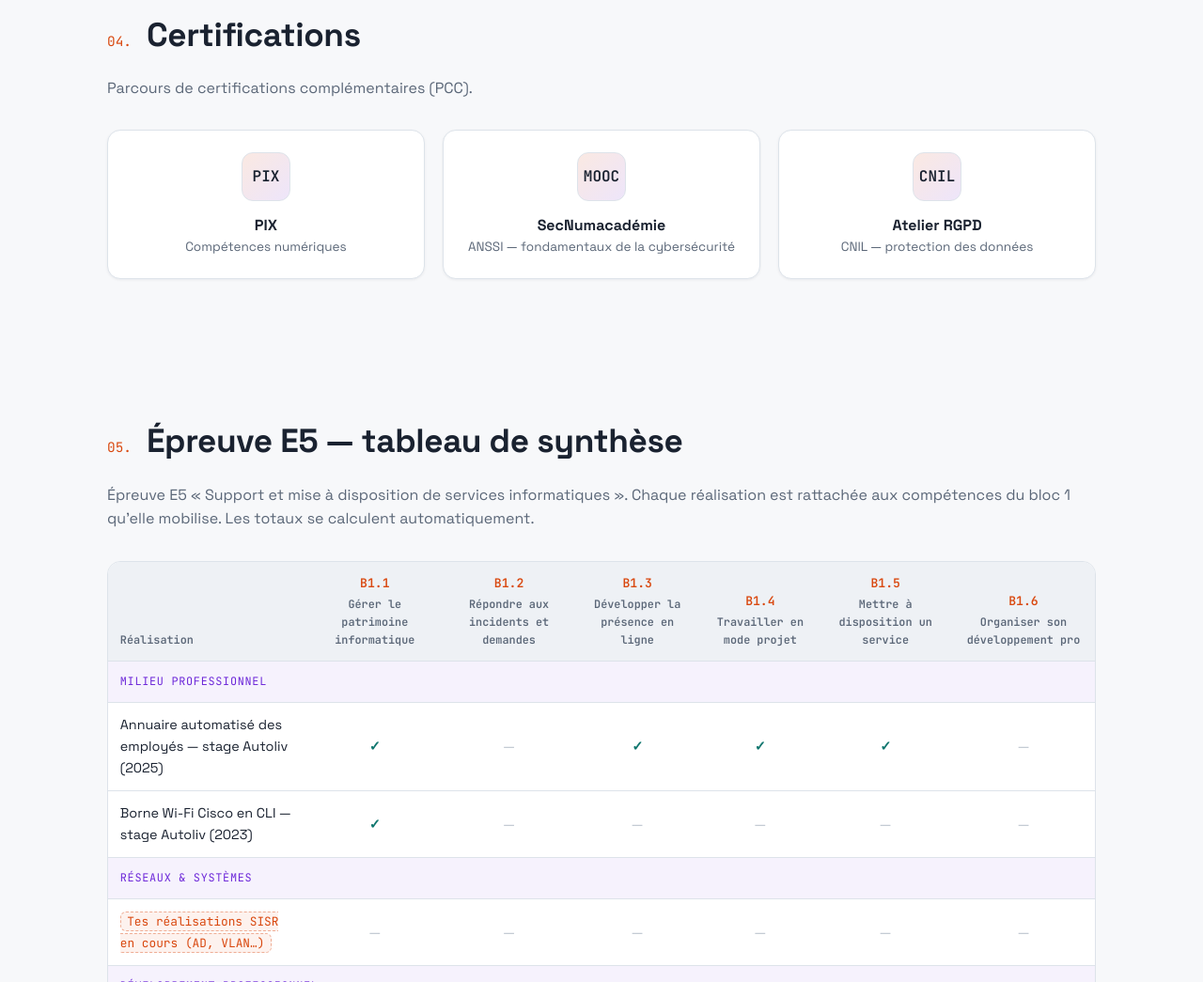
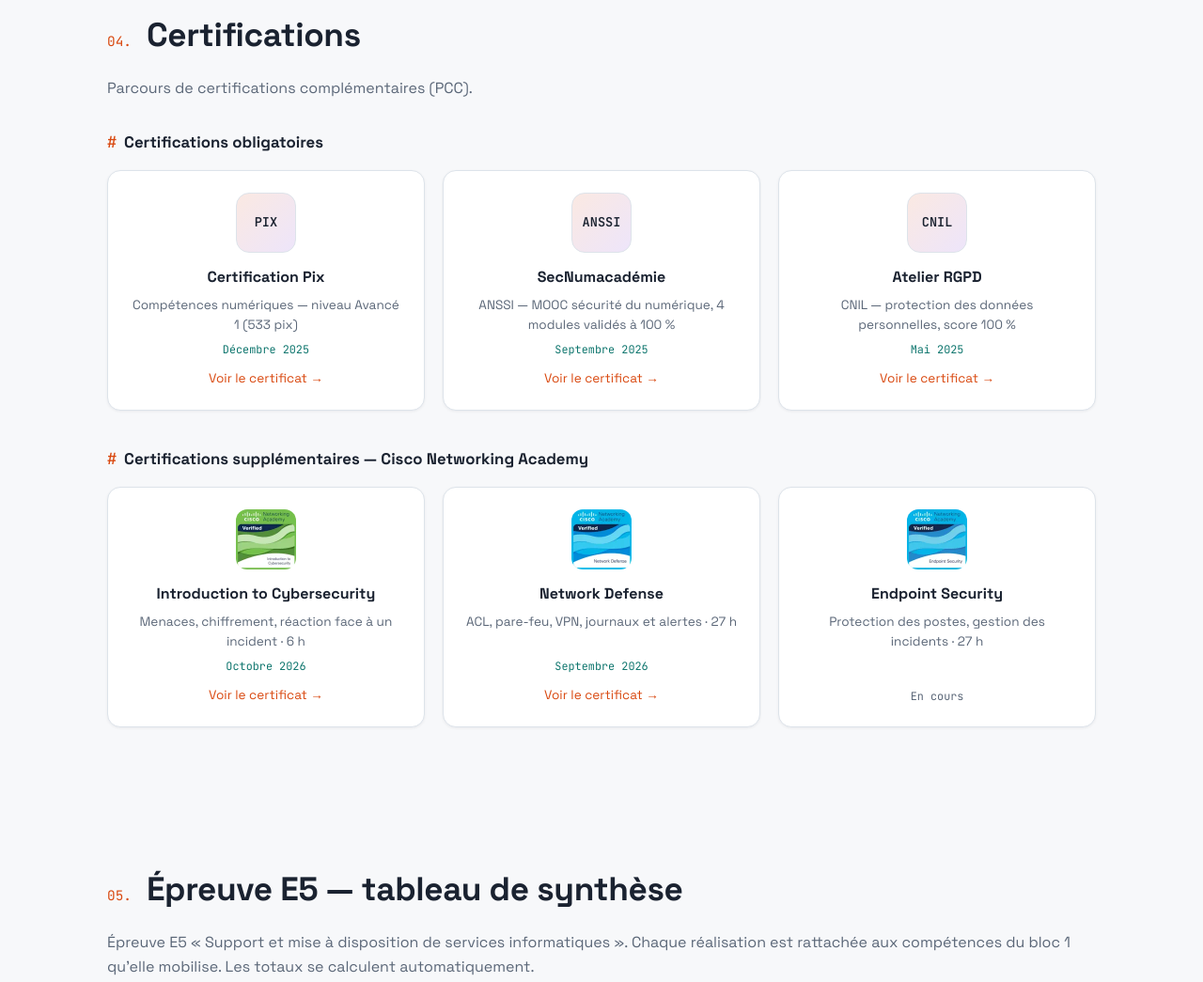
Before and after one commit to Axe151/axe151.github.io, a plain HTML site: page index.html in a window 1280 px wide. Shown: the part 5540-6585 px from the top of the page at 94% size. Drawn offline with Linux system fonts and the light colour scheme.

Commit message:
Update index.html

```diff
--- a/index.html
+++ b/index.html
@@ -135,10 +135,24 @@
   @media (max-width:860px){.tools,.pc{grid-template-columns:1fr}}
 
   /* CERTIFS */
-  .certs{display:grid;grid-template-columns:repeat(4,1fr);gap:1.2rem}
-  .cert{text-align:center}
-  .cert .ico{width:52px;height:52px;margin:0 auto .8rem;border-radius:12px;display:grid;place-items:center;font-family:var(--mono);font-weight:600;background:linear-gradient(135deg,rgba(217,72,15,.12),rgba(109,40,217,.12));border:1px solid var(--line)}
-  .cert p{color:var(--muted);font-size:.85rem}
+  .certs{display:grid;grid-template-columns:repeat(3,1fr);gap:1.2rem}
+  .cert{text-align:center;display:flex;flex-direction:column;align-items:center;gap:.35rem}
+  .cert .ico{width:64px;height:64px;margin:0 auto .5rem;border-radius:14px;display:grid;place-items:center;font-family:var(--mono);font-weight:600;font-size:.85rem;background:linear-gradient(135deg,rgba(217,72,15,.12),rgba(109,40,217,.12));border:1px solid var(--line)}
+  .cert .badge{width:64px;height:64px;border-radius:12px;margin-bottom:.5rem;object-fit:cover}
+  .cert p{color:var(--muted);font-size:.85rem;flex:1}
+  .cert-date{font-family:var(--mono);font-size:.74rem;color:var(--accent-2)}
+  .cert .more{font-size:.85rem;color:var(--accent);margin-top:.3rem}
+  .cert-btn{font:inherit;color:inherit;cursor:pointer;transition:transform .2s,border-color .2s,box-shadow .2s}
+  .cert-btn:hover,.cert-btn:focus-visible{transform:translateY(-4px);border-color:var(--accent);box-shadow:0 10px 30px rgba(16,24,40,.1);outline:none}
+  .cert-pending{opacity:.65}
+  .cert-pending .cert-date{color:var(--muted)}
+  #certModal{margin:auto;border:none;border-radius:var(--radius);padding:0;max-width:min(960px,94vw);width:100%;background:var(--card);color:var(--text);box-shadow:0 30px 80px rgba(16,24,40,.35)}
+  #certModal::backdrop{background:rgba(16,24,40,.6);backdrop-filter:blur(3px)}
+  .cm-head{display:flex;justify-content:space-between;align-items:center;gap:1rem;padding:.8rem 1.1rem;border-bottom:1px solid var(--line)}
+  .cm-head div{display:flex;align-items:center;gap:1rem}
+  .cm-head a{font-size:.85rem;color:var(--accent-2)}
+  .cm-head button{background:var(--bg-2);border:1px solid var(--line);border-radius:8px;width:34px;height:34px;cursor:pointer;color:var(--text);font-size:1rem}
+  #certModalImg{display:block;width:100%;height:auto;max-height:78vh;object-fit:contain;background:#fff}
 
   /* E5 */
   .e5-wrap{overflow-x:auto;border:1px solid var(--line);border-radius:var(--radius);background:var(--card)}
@@ -169,7 +183,7 @@
   @media (max-width:860px){
     .hero,.cv-grid,.contact{grid-template-columns:1fr}
     .veille-grid{grid-template-columns:1fr}
-    .certs{grid-template-columns:repeat(2,1fr)}
+    .certs{grid-template-columns:1fr}
     nav ul{display:none;position:absolute;top:64px;right:1rem;flex-direction:column;background:var(--bg-2);border:1px solid var(--line);border-radius:12px;padding:1rem 1.4rem;gap:.9rem}
     nav ul.open{display:flex}
     .burger{display:block}
@@ -407,11 +421,22 @@
         <span class="sec-num">04.</span><h2>Certifications</h2>
         <p>Parcours de certifications complémentaires (PCC).</p>
       </div>
-      <div class="certs" style="grid-template-columns:repeat(3,1fr)">
-        <div class="card cert reveal"><div class="ico">PIX</div><h4>PIX</h4><p>Compétences numériques</p></div>
-        <div class="card cert reveal"><div class="ico">MOOC</div><h4>SecNumacadémie</h4><p>ANSSI — fondamentaux de la cybersécurité</p></div>
-        <div class="card cert reveal"><div class="ico">CNIL</div><h4>Atelier RGPD</h4><p>CNIL — protection des données</p></div>
+      <h3 class="reveal">Certifications obligatoires</h3>
+      <div class="certs">
+        <button type="button" class="card cert cert-btn reveal" data-img="certifs/pix.webp" data-title="Certification Pix"><div class="ico">PIX</div><h4>Certification Pix</h4><p>Compétences numériques — niveau Avancé 1 (533 pix)</p><span class="cert-date">Décembre 2025</span><span class="more">Voir le certificat →</span></button>
+        <button type="button" class="card cert cert-btn reveal" data-img="certifs/anssi.webp" data-title="SecNumacadémie"><div class="ico">ANSSI</div><h4>SecNumacadémie</h4><p>ANSSI — MOOC sécurité du numérique, 4 modules validés à 100 %</p><span class="cert-date">Septembre 2025</span><span class="more">Voir le certificat →</span></button>
+        <button type="button" class="card cert cert-btn reveal" data-img="certifs/rgpd.webp" data-title="Atelier RGPD"><div class="ico">CNIL</div><h4>Atelier RGPD</h4><p>CNIL — protection des données personnelles, score 100 %</p><span class="cert-date">Mai 2025</span><span class="more">Voir le certificat →</span></button>
       </div>
+      <h3 class="reveal" style="margin-top:2.4rem">Certifications supplémentaires — Cisco Networking Academy</h3>
+      <div class="certs">
+        <button type="button" class="card cert cert-btn reveal" data-img="certifs/cisco-intro-cybersecurity.webp" data-title="Introduction to Cybersecurity"><img class="badge" src="certifs/badge-intro-cybersecurity.webp" alt="" width="64" height="64" loading="lazy"><h4>Introduction to Cybersecurity</h4><p>Menaces, chiffrement, réaction face à un incident · 6 h</p><span class="cert-date">Octobre 2026</span><span class="more">Voir le certificat →</span></button>
+        <button type="button" class="card cert cert-btn reveal" data-img="certifs/cisco-network-defense.webp" data-title="Network Defense"><img class="badge" src="certifs/badge-network-defense.webp" alt="" width="64" height="64" loading="lazy"><h4>Network Defense</h4><p>ACL, pare-feu, VPN, journaux et alertes · 27 h</p><span class="cert-date">Septembre 2026</span><span class="more">Voir le certificat →</span></button>
+        <div class="card cert cert-pending reveal"><img class="badge" src="certifs/badge-endpoint-security.webp" alt="" width="64" height="64" loading="lazy"><h4>Endpoint Security</h4><p>Protection des postes, gestion des incidents · 27 h</p><span class="cert-date">En cours</span></div>
+      </div>
+      <dialog id="certModal" aria-labelledby="certModalTitle">
+        <div class="cm-head"><h4 id="certModalTitle"></h4><div><a id="certModalOpen" href="#" target="_blank" rel="noopener">Ouvrir en grand ↗</a><button type="button" id="certModalClose" aria-label="Fermer">✕</button></div></div>
+        <img id="certModalImg" src="" alt="">
+      </dialog>
     </div>
   </section>
 
@@ -442,7 +467,7 @@
             <tr class="grp"><td colspan="7">Développement professionnel</td></tr>
             <tr data-c="3,6"><td>Portfolio en ligne (GitHub Pages)</td></tr>
             <tr data-c="6"><td>Veille technologique — les bases de données</td></tr>
-            <tr data-c="6"><td>Certifications PCC — Pix, ANSSI, RGPD</td></tr>
+            <tr data-c="6"><td>Certifications PCC — Pix, ANSSI, RGPD, Cisco</td></tr>
           </tbody>
           <tfoot><tr id="e5tot"><td>Nombre de réalisations</td></tr></tfoot>
         </table>
@@ -557,6 +582,18 @@
   const trt = document.getElementById('e5tot');
   tot.forEach(n => { const td = document.createElement('td'); td.textContent = n; trt.appendChild(td); });
 
+  // Certificats cliquables
+  const cm = document.getElementById('certModal');
+  if (cm) {
+    const img = document.getElementById('certModalImg'), ttl = document.getElementById('certModalTitle'), open = document.getElementById('certModalOpen');
+    document.querySelectorAll('.cert-btn').forEach(b => b.addEventListener('click', () => {
+      img.src = b.dataset.img; img.alt = 'Certificat — ' + b.dataset.title; ttl.textContent = b.dataset.title; open.href = b.dataset.img;
+      cm.showModal();
+    }));
+    document.getElementById('certModalClose').addEventListener('click', () => cm.close());
+    cm.addEventListener('click', e => { if (e.target === cm) cm.close(); });
+  }
+
   // Menu mobile
   const burger = document.querySelector('.burger'), menu = document.getElementById('menu');
   burger.addEventListener('click', () => { const o = menu.classList.toggle('open'); burger.setAttribute('aria-expanded', o); });
```
